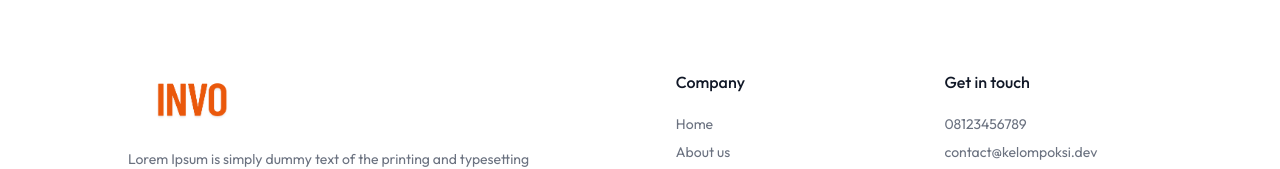
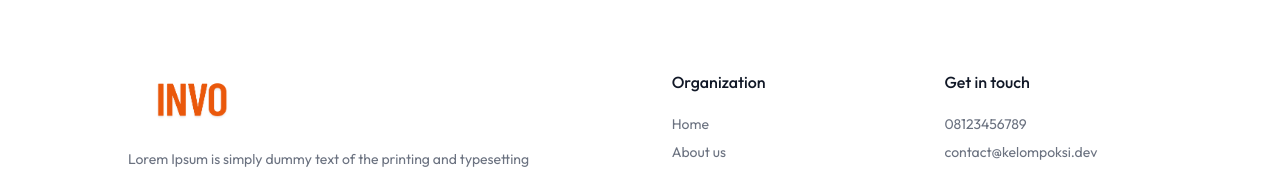
Before and after one commit to denasatwika/Finall-Project-SI, a Next.js app: page /my-orders in a window 1280 px wide. Shown: the part 867-1036 px from the top of the page. Built offline with nearby package versions, Linux system fonts and the light colour scheme; no server answers; the database is empty.

Commit message:
Edit Footer

```diff
--- a/components/Footer.jsx
+++ b/components/Footer.jsx
@@ -18,7 +18,7 @@ const Footer = () => {
 
         <div className="w-1/2 flex items-center justify-start md:justify-center">
           <div>
-            <h2 className="font-medium text-gray-900 mb-5">Company</h2>
+            <h2 className="font-medium text-gray-900 mb-5">Organization</h2>
             <ul className="text-sm space-y-2">
               <li>
                 <a className="hover:underline transition" href="#">Home</a>
```
